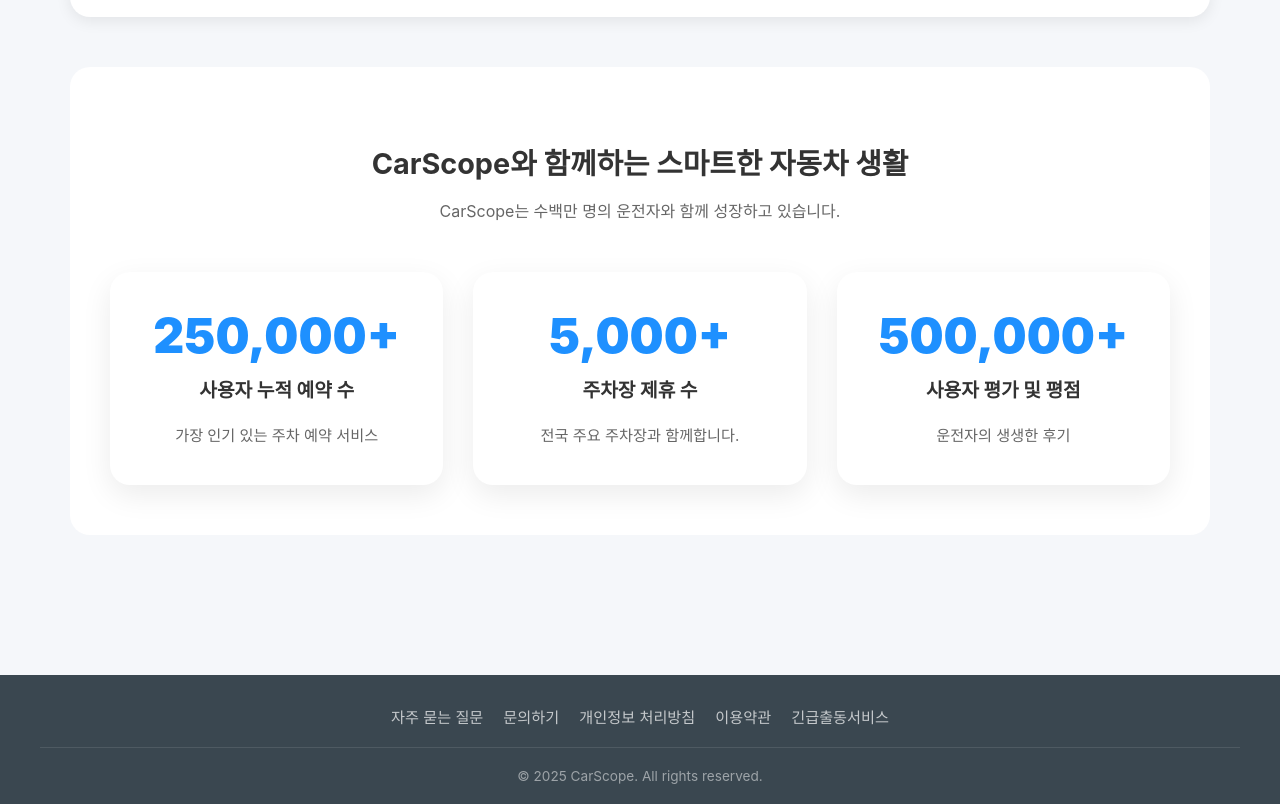
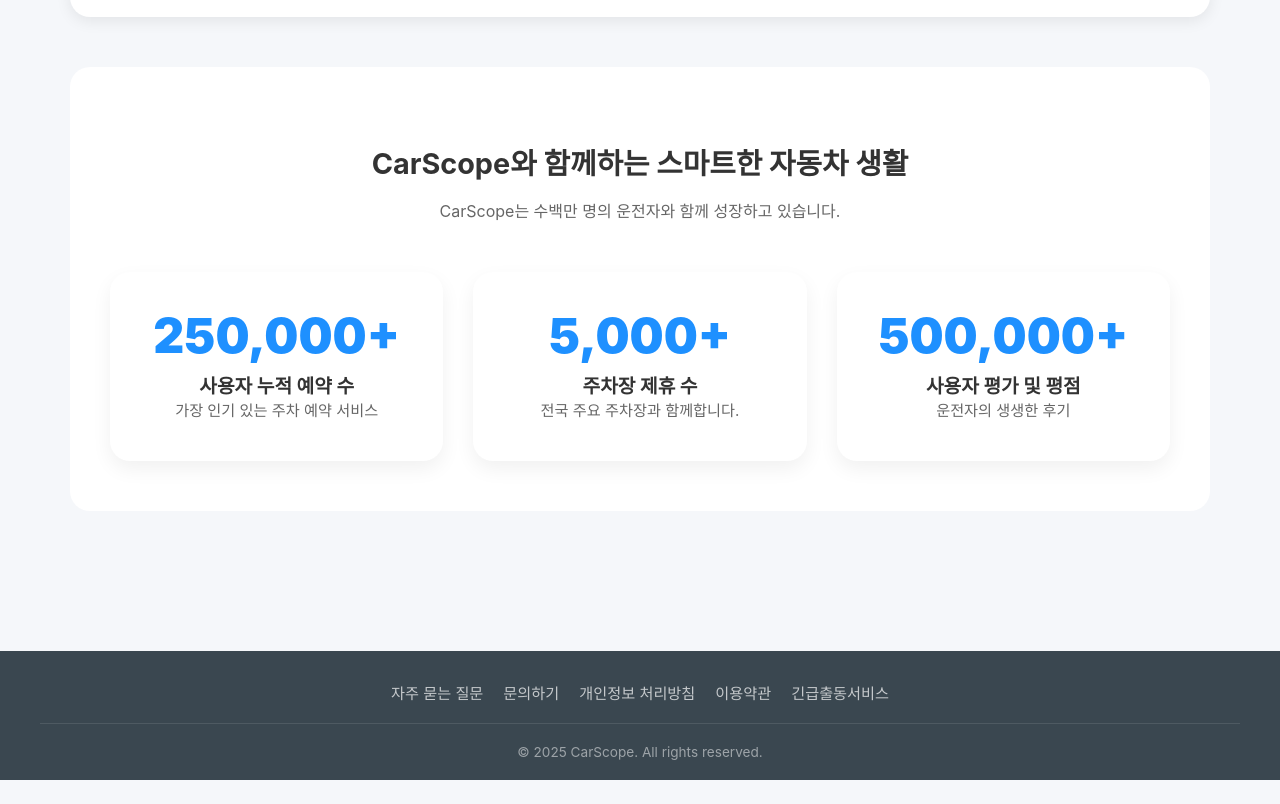
Before and after one commit to 2024136034-hakcheol/car-scope, a React (Create React App) app: page / in a window 1280 px wide. Shown: the part 1460-2264 px from the top of the page. After the commit the page ends 2240 px from the top, so only its background shows below. Built offline with nearby package versions, Linux system fonts and the light colour scheme; no server answers.

Commit message:
style: HomePage 통계 카드 텍스트 밀착 및 br 태그 숨김 처리

```diff
--- a/src/styles/HomePage.css
+++ b/src/styles/HomePage.css
@@ -455,7 +455,7 @@
     padding: 40px 20px;
     background-color: var(--white);
     border-radius: 20px;
-    box-shadow: 0 10px 30px rgba(0, 0, 0, 0.08);
+    box-shadow: 0 8px 20px rgba(0, 0, 0, 0.06);
     transition: transform 0.3s ease, box-shadow 0.3s ease;
     position: relative;
     top: 0;
@@ -463,7 +463,11 @@
 
 .stat-item:hover {
     transform: translateY(-10px);
-    box-shadow: 0 20px 40px rgba(0, 0, 0, 0.12);
+    box-shadow: 0 15px 35px rgba(0, 0, 0, 0.1);
+}
+
+.stat-item br {
+    display: none;
 }
 
 .stat-value {
@@ -479,15 +483,17 @@
     font-size: 1.2rem;
     font-weight: 700;
     color: var(--text-dark);
-    margin-bottom: 0px;
+    margin-bottom: 2px;
     display: block;
+    line-height: 1.2;
 }
 
 .stat-description {
     font-size: 0.95rem;
     color: var(--text-medium);
     display: block;
-    margin-top: 0px;
+    margin-top: 0;
+    line-height: 1.4;
 }
 
 @media (max-width: 1160px) {
```
